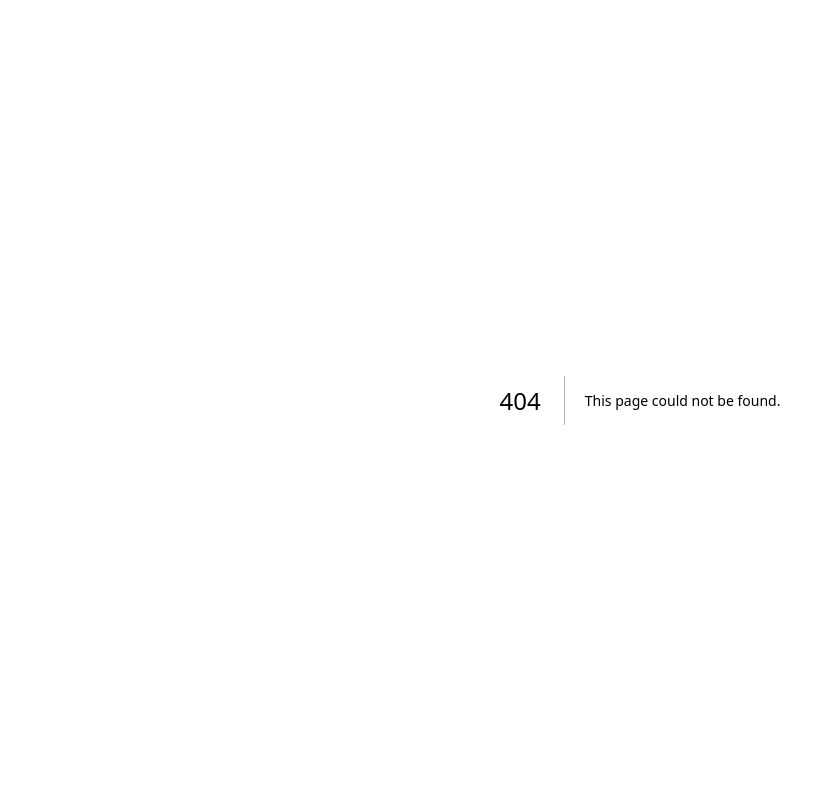
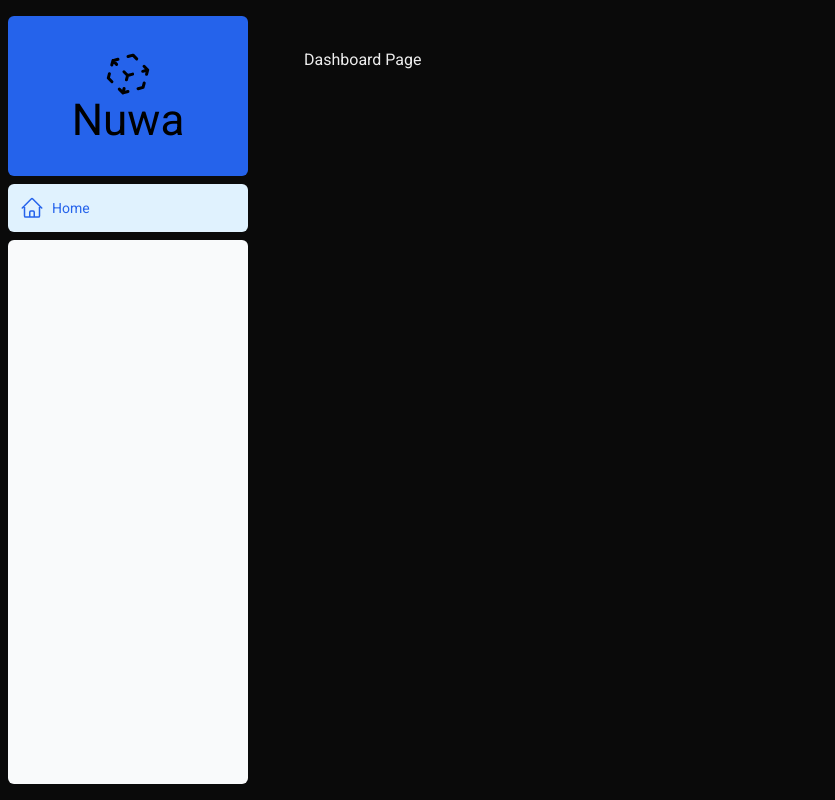
Before and after one commit to SuanBlockchain/nuwa-projects, a Next.js app: page /dashboard in a window 1280 px wide. Before the commit this address had no page. Shown: the whole page, without its empty margins (0-835 px from the left). Built offline with nearby package versions, Linux system fonts and the light colour scheme; a web font is replaced by a local one.

Commit message:
Commit to vercel

```diff
--- /dev/null
+++ b/app/dashboard/layout.tsx
@@ -0,0 +1,12 @@
+import SideNav from '@/app/ui/dashboard/sidenav';
+
+export default function Layout({ children }: { children: React.ReactNode }) {
+  return (
+    <div className="flex h-screen flex-col md:flex-row md:overflow-hidden">
+      <div className="w-full flex-none md:w-64">
+        <SideNav />
+      </div>
+      <div className="flex-grow p-6 md:overflow-y-auto md:p-12">{children}</div>
+    </div>
+  );
+}
--- /dev/null
+++ b/app/dashboard/page.tsx
@@ -0,0 +1,3 @@
+export default function Page() {
+    return <p>Dashboard Page</p>;
+  }
--- a/app/page.tsx
+++ b/app/page.tsx
@@ -33,13 +33,13 @@
         </div>
         <div className="flex items-center justify-center p-6 md:w-3/5 md:px-28 md:py-12">
           <Image
-          src="/nuwa_logo.webp"
+          src="/nuwa_logo2.webp"
           width={1000}
           height={760}
           className="hidden md:block"
           alt="Screenshots of the dashboard projects showing desktop version" />
           <Image
-          src="/nuwa_logo.webp"
+          src="/nuwa_logo2.webp"
           width={560}
           height={620}
           className="block md:hidden"
--- /dev/null
+++ b/app/ui/dashboard/nav-links.tsx
@@ -0,0 +1,47 @@
+'use client';
+
+import {
+  UserGroupIcon,
+  HomeIcon,
+  DocumentDuplicateIcon,
+} from '@heroicons/react/24/outline';
+import Link from 'next/link';
+import { usePathname } from 'next/navigation';
+import clsx from 'clsx';
+
+// Map of links to display in the side navigation.
+// Depending on the size of the application, this would be stored in a database.
+const links = [
+  { name: 'Home', href: '/dashboard', icon: HomeIcon },
+  // {
+  //   name: 'Invoices',
+  //   href: '/dashboard/invoices',
+  //   icon: DocumentDuplicateIcon,
+  // },
+  // { name: 'Customers', href: '/dashboard/customers', icon: UserGroupIcon },
+];
+
+export default function NavLinks() {
+  const pathname = usePathname();
+  return (
+    <>
+      {links.map((link) => {
+        const LinkIcon = link.icon;
+        return (
+          <Link
+            key={link.name}
+            href={link.href}
+            className={clsx(
+              "flex h-[48px] grow items-center justify-center gap-2 rounded-md bg-gray-50 p-3 text-sm font-medium hover:bg-sky-100 hover:text-blue-600 md:flex-none md:justify-start md:p-2 md:px-3",
+              {
+                'bg-sky-100 text-blue-600': pathname === link.href,
+              })}
+          >
+            <LinkIcon className="w-6" />
+            <p className="hidden md:block">{link.name}</p>
+          </Link>
+        );
+      })}
+    </>
+  );
+}
--- /dev/null
+++ b/app/ui/dashboard/sidenav.tsx
@@ -0,0 +1,30 @@
+import Link from 'next/link';
+import NavLinks from '@/app/ui/dashboard/nav-links';
+import NuwaLogo from '@/app/ui/nuwa-logo';
+import { PowerIcon } from '@heroicons/react/24/outline';
+// import { signOut } from '@/auth';
+
+export default function SideNav() {
+  return (
+    <div className="flex h-full flex-col px-3 py-4 md:px-2">
+      <Link
+        className="mb-2 flex h-20 items-end justify-start rounded-md bg-blue-600 p-4 md:h-40 items-center justify-center"
+        href="/"
+      >
+        <div className="w-32 text-white md:w-40">
+          <NuwaLogo />
+        </div>
+      </Link>
+      <div className="flex grow flex-row justify-between space-x-2 md:flex-col md:space-x-0 md:space-y-2">
+        <NavLinks />
+        <div className="hidden h-auto w-full grow rounded-md bg-gray-50 md:block"></div>
+        {/* <form action={async () => { 'use server'; await signOut({ redirectTo: '/'});}}>
+          <button className="flex h-[48px] w-full grow items-center justify-center gap-2 rounded-md bg-gray-50 p-3 text-sm font-medium hover:bg-sky-100 hover:text-blue-600 md:flex-none md:justify-start md:p-2 md:px-3">
+            <PowerIcon className="w-6" />
+            <div className="hidden md:block">Sign Out</div>
+          </button>
+        </form> */}
+      </div>
+    </div>
+  );
+}
--- a/package.json
+++ b/package.json
@@ -10,6 +10,7 @@
   },
   "dependencies": {
     "@heroicons/react": "^2.0.0",
+    "clsx": "^2.1.1",
     "next": "15.1.6",
     "react": "^19.0.0",
     "react-dom": "^19.0.0"
```
Also changed, not shown: public/nuwa_logo2.webp (added), 1 other file (tests, documents, lock files or other folders).
